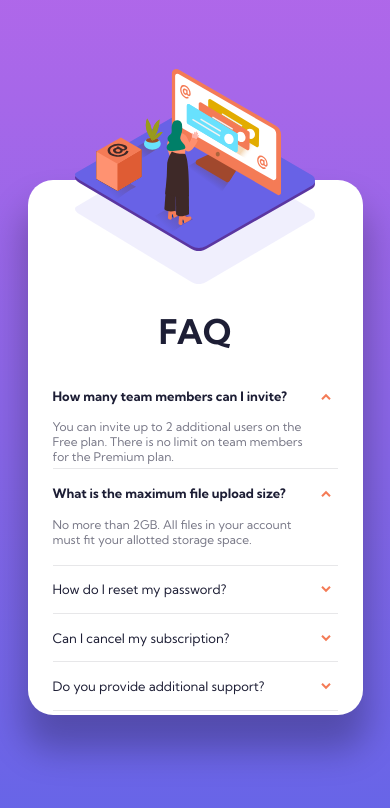
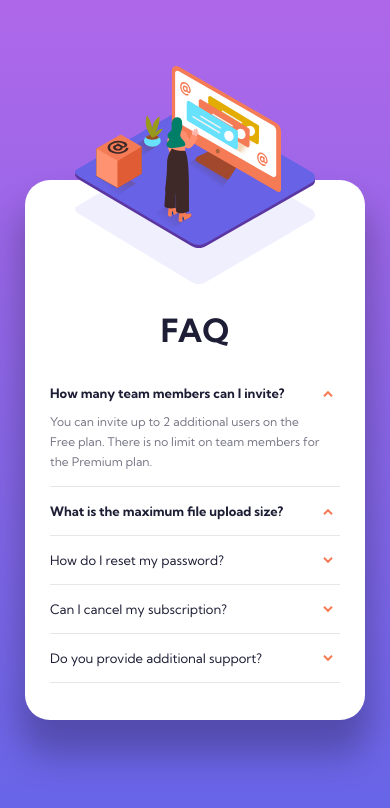
Before and after one commit to marchin7/Frontend-Mentor-FAQ-Accordion-Card, a plain HTML site: page index.html in a window 390 px wide. Both pictures are taken after a click on the element "How many team members can I invite?". Drawn offline with Linux system fonts and the light colour scheme.

Commit message:
Add files via upload

```diff
--- a/index.html
+++ b/index.html
@@ -15,47 +15,53 @@
 </head>
 <body>
     <main class="main">
-    <div class="main-content">
-      <div class="main-content-image">
+      <div class="main-image">
         <img src="images/illustration-box-desktop.svg" alt="illustration-box" class="box-image">
       </div>
-      <div class="main-content-faq">
+      <div class="main-faq">
         <img src="images/illustration-woman-online-mobile.svg" alt="illustration-woman-online" class="woman-mobile-picture">
         <h1>FAQ</h1>
 
         <div class="faq-question">How many team members can I invite?
           <img src="images/icon-arrow-down.svg" alt="icon-arrow-down" class="arrow">
         </div>
-        <div class="faq-answer">You can invite up to 2 additional users on the Free plan. There is no limit on
+        <div class="faq-answer">
+            <div class="faq-answer-inner">
+                You can invite up to 2 additional users on the Free plan. There is no limit on
                 team members for the Premium plan.
+            </div>
         </div>
 
         <div class="faq-question q2">What is the maximum file upload size?
           <img src="images/icon-arrow-down.svg" alt="icon-arrow-down" class="arrow arrow2">
         </div>
         <div class="faq-answer a2">
+            <div class="faq-answer-inner">
                 No more than 2GB. All files in your account must fit your allotted storage space.
             </div>
-
+        </div>
         <div class="faq-question">How do I reset my password?
           <img src="images/icon-arrow-down.svg" alt="icon-arrow-down" class="arrow">
         </div>
         <div class="faq-answer a3">
+            <div class="faq-answer-inner">
                 Click “Forgot password” from the login page or “Change password” from your profile page.
                 A reset link will be emailed to you.
             </div>
-
+        </div>
         <div class="faq-question">Can I cancel my subscription?
           <img src="images/icon-arrow-down.svg" alt="icon-arrow-down" class="arrow">
         </div>
         <div class="faq-answer">
+            <div class="faq-answer-inner">
                 Yes! Send us a message and we’ll process your request no questions asked.
             </div>
-
+        </div>
         <div class="faq-question">Do you provide additional support?
           <img src="images/icon-arrow-down.svg" alt="icon-arrow-down" class="arrow">
         </div>
         <div class="faq-answer">
+            <div class="faq-answer-inner">
                 Chat and email support is available 24/7. Phone lines are open during normal business hours.
             </div>
         </div>
--- a/index.js
+++ b/index.js
@@ -1,17 +1,22 @@
 
 const faqQuestions = document.querySelectorAll('.faq-question');
 
-faqQuestions.forEach(question =>{question.addEventListener('click', ()=>{
-    faqQuestions.forEach(activeQuestion =>{
-        if(question !== activeQuestion) {
-            activeQuestion.nextElementSibling.classList.remove('active')
-            activeQuestion.firstElementChild.classList.remove('rotate')
-            activeQuestion.classList.remove('active')
+
+faqQuestions.forEach(item=> {item.addEventListener('click', ()=> {
+    faqQuestions.forEach(question=> {
+        if(item !== question){
+            question.nextElementSibling.style.maxHeight = '0px'
+            question.firstElementChild.classList.remove('rotate')
+            question.classList.remove('active')
         }
-        else {
-            activeQuestion.nextElementSibling.classList.toggle('active')
-            activeQuestion.firstElementChild.classList.toggle('rotate')
-            activeQuestion.classList.toggle('active')
+        else{
+            if(question.nextElementSibling.style.maxHeight === question.nextElementSibling.scrollHeight + 'px'){
+                question.nextElementSibling.style.maxHeight = '0px'
+            }
+            else{question.nextElementSibling.style.maxHeight = question.nextElementSibling.scrollHeight + 'px'}
+
+            question.firstElementChild.classList.toggle('rotate')
+            question.classList.toggle('active')
         }
     })
 })});
--- a/style.css
+++ b/style.css
@@ -11,49 +11,50 @@
 * {
     margin: 0;
     padding: 0;
-    box-sizing: border-box;
 }
 
 body {
     width: 100%;
     height: 100vh;
+    min-height: 800px;
     font-family: kumbh sans, sans-serif;
     font-size: 12px;
     color: var(--Dark-grayish-blue);
     background: var(--background-gradient);
     background-repeat: no-repeat;
-}
-
-main {
+    background-position: center;
     display: flex;
     justify-content: center;
     align-items: center;
-    height: 100%;
-    width: 100%;
 }
 
-.main-content {
+
+.main {
     display: flex;
+    justify-content: center;
+    align-items: stretch;
     background-color: white;
     width: 920px;
+    min-width: 800px;
     height: 510px;
     border-radius: 25px;
     background-image: url(images/bg-pattern-desktop.svg);
     background-repeat: no-repeat;
-    background-position-x: -575px;
+    background-position-x: -580px;
     background-position-y: -295px;
     box-shadow: 0 30px 35px 5px rgb(0, 0, 0, 0.25);
     margin-left: 43px;
 }
-.main-content-image {
+.main-image {
     position: relative;
     width: 460px;
+    height: 100%;
     background-image: url(images/illustration-woman-online-desktop.svg);
     background-repeat: no-repeat;
-    background-position-x: -80px;
+    background-position-x: -85px;
     background-position-y: 70px;
 }
-.main-content-faq {
+.main-faq {
     flex: 1;
     padding-left: 15px;
 }
@@ -69,21 +70,22 @@ main {
 
 h1 {
     margin: 63px 0px 35px 0px;
-    font-size: 34px;
+    font-size: 32px;
     color: var(--Very-dark-desaturated-blue);
 }
 
 .faq-question {
-    width: 352px;
+    width: 350px;
     font-size: 14px;
+    font-weight: 400;
     color: var(--Very-dark-desaturated-blue);
     cursor: pointer;
-    margin: 15.7px 0px 15.7px 0px;
-    transition: 0.2s ease-in-out;
+    margin: 16px 0px 16px 0px;
+    transition: font-weight 0.35s ease-in-out, color 0.15s ease-in-out;
 }
 
 .faq-question.active {
-   font-weight: 700;
+   font-weight: 600;
 }
 
 .faq-question:hover {
@@ -91,51 +93,66 @@ h1 {
 }
 
 .faq-answer {
-    width: 352px;
-    height: 0px;
+    width: 350px;
+    max-height: 0px;
+    border-bottom: 1px solid hsl(240, 5%, 91%);
+    overflow: hidden;
+    transition: max-height 0.35s ease-in-out;
+
+}
+
+.faq-answer-inner {
     color: var(--Dark-grayish-blue);
-    border-bottom: 1px solid hsl(240, 5%, 91%);
-    padding-right: 35px;
+    line-height: 20px;
     overflow: hidden;
-    transition: 0.2s ease-in-out;
+    padding: 0px 30px 15px 0px;
+    margin-top: -5px;
 }
-.faq-answer.active {
-    height: 50px;
-}
+
 
 .arrow {
     float: right;
-    transition: 0.2s ease-in-out;
+    transition: 0.35s ease-in-out;
     margin-top: 5px;
-    margin-right: 15px;
+    margin-right: 18px;
 }
 .arrow.rotate {
     transform: rotate(-180deg);
 }
 
 .q2 {font-weight: 600;}
-.a2 {height: 49px;}
+.a2 {max-height: 50px;}
 .arrow2 {transform: rotate(180deg);}
 
 
 @media only screen and (max-width: 920px){
 
+    * {
+        box-sizing: border-box;
+    }
+
     body {
         height: 100vh;
-        width: 100%;
-        min-width: 280px;
     }
-    .main-content-image {
+
+    .main {
+        background-image: none;
+        min-width: 300px;
+        min-height: 540px;
+        margin: 135px 25px 80px 25px;
+        padding: 0px 25px 0px 25px;
+    }
+    .main-image {
         display: none;
     }
 
-    .main-content {
+    .main-faq {
         background-image: url(images/bg-pattern-mobile.svg);
+        background-repeat: no-repeat;
         background-position: center;
         background-position-y: 0px ;
-        margin: 120px 40px 70px 40px;
-        padding: 0px 25px 10px 25px;
-        min-height: 535px;
+        margin: 0;
+        padding: 0;
     }
 
     h1 {
@@ -150,15 +167,19 @@ h1 {
         min-width: 285px;
     }
 
-    .main-content-faq {
+    .main-faq {
         position: relative;
         padding-left: 0px;
     }
 
     .faq-answer {
-        padding-right: 25px;
+        padding-right: 20px;
         width: 100%;
         min-width: 285px;
+    }
+
+    .faq-answer-inner {
+        padding: 0px 0px 15px 0px;
     }
     .arrow {
         margin-top: 5px;
```
Lines whose indentation alone changed are shown as unchanged.
